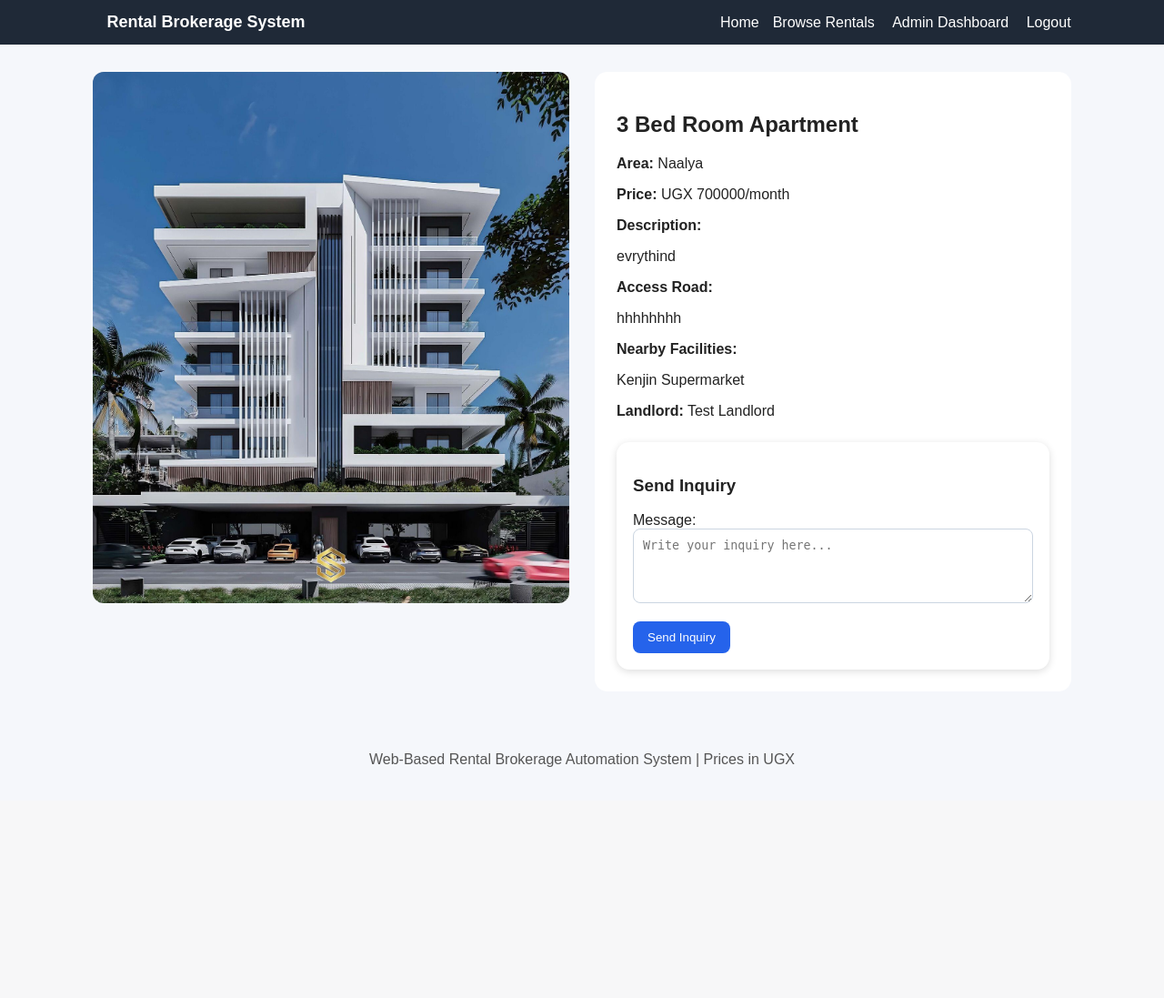
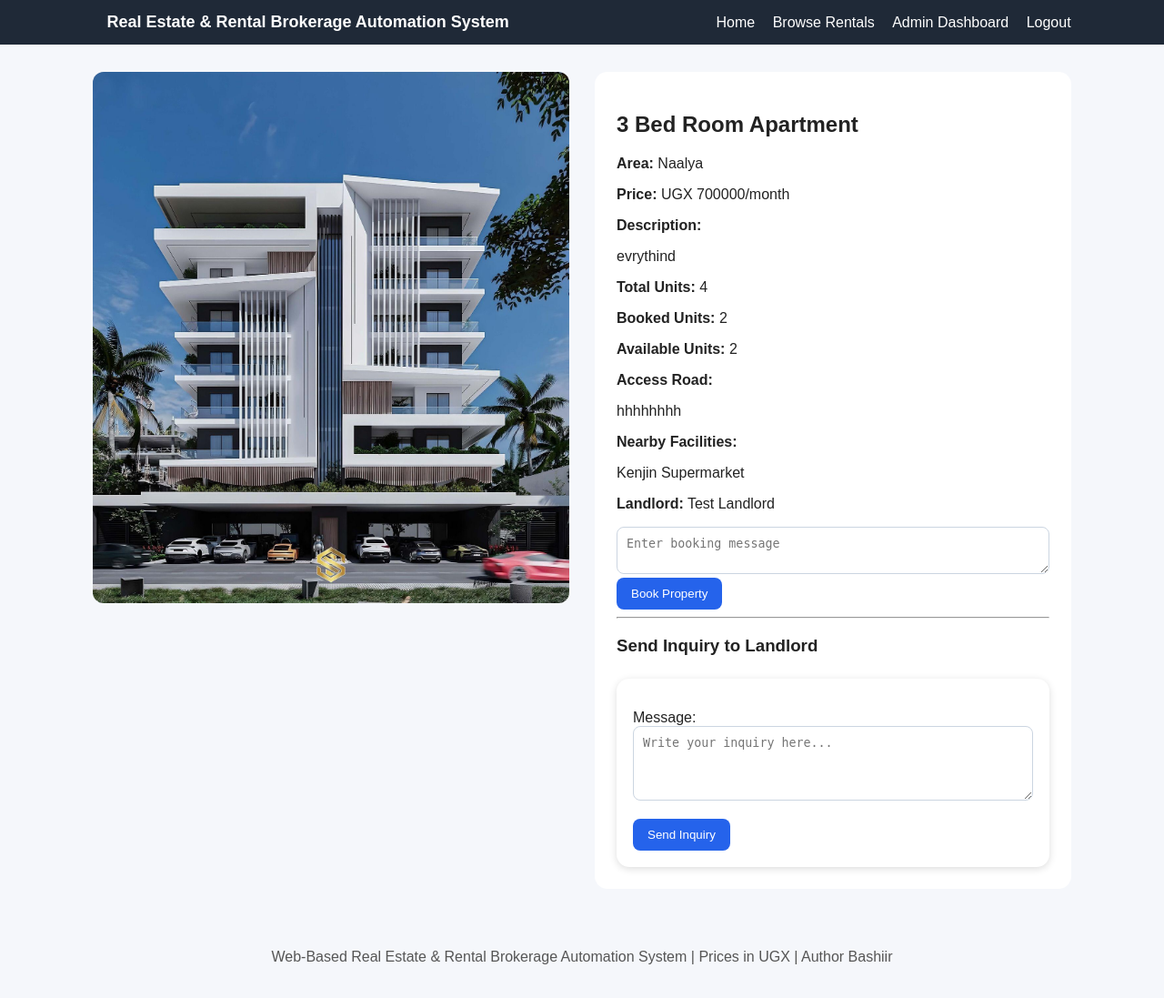
Before and after one commit to munddu/rental-brokerage-system, a Django app: page /properties/2/ in a window 1280 px wide. Shown: the whole page at 91% size. Before the commit the page ends 843 px from the top, so only its background shows below. Run offline with Django 5.2, Linux system fonts and the light colour scheme; a user stored in the database is signed in; data comes from the database, SQL or seed files in the repository; both versions use the stored data as it was after the commit.

Commit message:
Added tenant dashboard, booking approval workflow, inquiry responses, and admin preview

```diff
--- a/brokerage/forms.py
+++ b/brokerage/forms.py
@@ -1,7 +1,7 @@
 from django import forms
 from django.contrib.auth.models import User
 from django.contrib.auth.forms import AuthenticationForm
-from .models import Property, Inquiry, USER_ROLES
+from .models import Property, Inquiry, Booking, InquiryResponse, USER_ROLES
 
 class RegisterForm(forms.ModelForm):
     password=forms.CharField(widget=forms.PasswordInput)
@@ -22,7 +22,7 @@ class LoginForm(AuthenticationForm): pass
 class PropertyForm(forms.ModelForm):
     class Meta:
         model=Property
-        fields=['title','description','area','price','access_road_description','facilities','image','video']
+        fields=['title','description','area','price','total_units','access_road_description','facilities','image','video']
         widgets={'description':forms.Textarea(attrs={'rows':4}),
                  'access_road_description':forms.Textarea(attrs={'rows':3}),
                  'facilities':forms.Textarea(attrs={'rows':3})}
@@ -32,3 +32,27 @@ class InquiryForm(forms.ModelForm):
         model=Inquiry
         fields=['message']
         widgets={'message':forms.Textarea(attrs={'rows':4,'placeholder':'Write your inquiry here...'})}
+
+class BookingForm(forms.ModelForm):
+    class Meta:
+        model = Booking
+        fields = ['message']
+
+        widgets = {
+            'message': forms.Textarea(attrs={
+                'rows': 3,
+                'placeholder': 'Enter booking message'
+            })
+        }
+
+class InquiryResponseForm(forms.ModelForm):
+    class Meta:
+        model = InquiryResponse
+        fields = ['response']
+
+        widgets = {
+            'response': forms.Textarea(attrs={
+                'rows': 3,
+                'placeholder': 'Write response to tenant'
+            })
+        }
--- a/brokerage/views.py
+++ b/brokerage/views.py
@@ -3,8 +3,8 @@ from django.contrib.auth import login,logout
 from django.contrib.auth.decorators import login_required,user_passes_test
 from django.contrib.auth.models import User
 from django.shortcuts import get_object_or_404,redirect,render
-from .forms import RegisterForm,LoginForm,PropertyForm,InquiryForm
-from .models import Property,Inquiry,KAMPALA_AREAS
+from .forms import RegisterForm, LoginForm, PropertyForm, InquiryForm, BookingForm, InquiryResponseForm
+from .models import Property, Inquiry, Booking, InquiryResponse, KAMPALA_AREAS
 
 def is_admin(user): return user.is_authenticated and user.is_staff
 def is_landlord(user): return user.is_authenticated and hasattr(user,'profile') and user.profile.role=='Landlord'
@@ -68,18 +68,134 @@ def landlord_dashboard(request):
         messages.error(request,'Only landlords can access this page.'); return redirect('home')
     properties=Property.objects.filter(landlord=request.user)
     inquiries=Inquiry.objects.filter(property__landlord=request.user)
-    return render(request,'dashboards/landlord.html',{'properties':properties,'inquiries':inquiries})
+    bookings = Booking.objects.filter(property__landlord=request.user)
+    return render(request, 'dashboards/landlord.html', {
+    'properties': properties,
+    'inquiries': inquiries,
+    'bookings': bookings
+})
 
 @user_passes_test(is_admin)
 def admin_dashboard(request):
     return render(request,'dashboards/admin_dashboard.html',{'pending':Property.objects.filter(status='Pending'),'approved':Property.objects.filter(status='Approved')[:10],'rejected':Property.objects.filter(status='Rejected')[:10]})
 
 @user_passes_test(is_admin)
-def approve_property(request,property_id):
-    p=get_object_or_404(Property,id=property_id); p.status='Approved'; p.admin_comment=''; p.save()
-    messages.success(request,'Property approved.'); return redirect('admin_dashboard')
+def approve_property(request, property_id):
+    property_obj = get_object_or_404(Property, id=property_id)
+
+    if request.method == 'POST':
+        property_obj.status = 'Approved'
+        property_obj.admin_comment = request.POST.get('admin_comment', '')
+        property_obj.save()
+
+        messages.success(request, "Property approved successfully.")
+        return redirect('admin_dashboard')
+
+    return render(request, 'dashboards/admin_preview.html', {
+        'property': property_obj,
+        'action': 'approve'
+    })
 
 @user_passes_test(is_admin)
-def reject_property(request,property_id):
-    p=get_object_or_404(Property,id=property_id); p.status='Rejected'; p.admin_comment='Rejected by administrator.'; p.save()
-    messages.warning(request,'Property rejected.'); return redirect('admin_dashboard')
+def reject_property(request, property_id):
+    property_obj = get_object_or_404(Property, id=property_id)
+
+    if request.method == 'POST':
+        property_obj.status = 'Rejected'
+        property_obj.admin_comment = request.POST.get('admin_comment', '')
+        property_obj.save()
+
+        messages.warning(request, "Property rejected.")
+        return redirect('admin_dashboard')
+
+    return render(request, 'dashboards/admin_preview.html', {
+        'property': property_obj,
+        'action': 'reject'
+    })
+
+@login_required
+@login_required
+def book_property(request, property_id):
+    property_obj = get_object_or_404(Property, id=property_id, status='Approved')
+
+    if property_obj.available_units <= 0:
+        messages.error(request, "No units are available for booking.")
+        return redirect('property_detail', property_id=property_id)
+
+    if request.method == 'POST':
+        form = BookingForm(request.POST)
+        if form.is_valid():
+            booking = form.save(commit=False)
+            booking.property = property_obj
+            booking.tenant = request.user
+            booking.status = 'Pending'
+            booking.save()
+
+            messages.success(request, "Booking request submitted successfully. Please wait for landlord approval.")
+            return redirect('property_detail', property_id=property_id)
+
+    return redirect('property_detail', property_id=property_id)
+
+
+@login_required
+def respond_inquiry(request, inquiry_id):
+    inquiry = get_object_or_404(Inquiry, id=inquiry_id, property__landlord=request.user)
+
+    if request.method == 'POST':
+        response_text = request.POST.get('response')
+
+        if response_text:
+            InquiryResponse.objects.create(
+                inquiry=inquiry,
+                landlord=request.user,
+                response=response_text
+            )
+            messages.success(request, "Response sent successfully.")
+        else:
+            messages.error(request, "Response cannot be empty.")
+
+    return redirect('landlord_dashboard')
+
+@login_required
+def approve_booking(request, booking_id):
+    booking = get_object_or_404(Booking, id=booking_id, property__landlord=request.user)
+
+    if booking.status == 'Approved':
+        messages.info(request, "This booking is already approved.")
+        return redirect('landlord_dashboard')
+
+    if booking.property.available_units <= 0:
+        messages.error(request, "No units available to approve this booking.")
+        return redirect('landlord_dashboard')
+
+    booking.status = 'Approved'
+    booking.landlord_response = request.POST.get('landlord_response', 'Booking approved.')
+    booking.save()
+
+    booking.property.booked_units += 1
+    booking.property.save()
+
+    messages.success(request, "Booking approved successfully.")
+    return redirect('landlord_dashboard')
+
+
+@login_required
+def reject_booking(request, booking_id):
+    booking = get_object_or_404(Booking, id=booking_id, property__landlord=request.user)
+
+    booking.status = 'Rejected'
+    booking.landlord_response = request.POST.get('landlord_response', 'Booking rejected.')
+    booking.save()
+
+    messages.warning(request, "Booking rejected.")
+    return redirect('landlord_dashboard')
+
+@login_required
+def tenant_dashboard(request):
+    inquiries = Inquiry.objects.filter(tenant=request.user)
+    bookings = Booking.objects.filter(tenant=request.user)
+
+    return render(request, 'dashboards/tenant.html', {
+        'inquiries': inquiries,
+        'bookings': bookings
+    })
--- a/rentalsystem/urls.py
+++ b/rentalsystem/urls.py
@@ -14,8 +14,13 @@ path('properties/',views.property_list,name='property_list'),
 path('properties/add/',views.add_property,name='add_property'),
 path('properties/<int:property_id>/',views.property_detail,name='property_detail'),
 path('inquiry/<int:property_id>/',views.send_inquiry,name='send_inquiry'),
+path('book/<int:property_id>/', views.book_property, name='book_property'),
+path('booking/approve/<int:booking_id>/', views.approve_booking, name='approve_booking'),
+path('booking/reject/<int:booking_id>/', views.reject_booking, name='reject_booking'),
+path('inquiry/respond/<int:inquiry_id>/', views.respond_inquiry, name='respond_inquiry'),
 path('landlord-dashboard/',views.landlord_dashboard,name='landlord_dashboard'),
 path('admin-dashboard/',views.admin_dashboard,name='admin_dashboard'),
 path('admin-dashboard/approve/<int:property_id>/',views.approve_property,name='approve_property'),
 path('admin-dashboard/reject/<int:property_id>/',views.reject_property,name='reject_property'),
+path('tenant-dashboard/', views.tenant_dashboard, name='tenant_dashboard'),
 ]+static(settings.MEDIA_URL,document_root=settings.MEDIA_ROOT)
--- a/templates/base.html
+++ b/templates/base.html
@@ -2,23 +2,78 @@
 <html>
 <head>
     <meta charset="UTF-8">
-<title>Rental Brokerage System</title>
+    <title>Real Estate & Rental Brokerage Automation System</title>
+
     <link rel="stylesheet" href="/static/css/style.css">
 </head>
+
 <body>
+
 <nav class="navbar">
-<div class="brand"><a href="/">Rental Brokerage System</a></div>
+
+    <div class="brand">
+        <a href="/">
+            Real Estate & Rental Brokerage Automation System
+        </a>
+    </div>
+
     <div class="nav-links">
-<a href="/">Home</a><a href="/properties/">Browse Rentals</a>
+
+        <a href="/">Home</a>
+
+        <a href="/properties/">Browse Rentals</a>
+
         {% if user.is_authenticated %}
-{% if user.profile.role == 'Landlord' %}<a href="/landlord-dashboard/">Landlord Dashboard</a><a href="/properties/add/">Post Property</a>{% endif %}
-{% if user.is_staff %}<a href="/admin-dashboard/">Admin Dashboard</a>{% endif %}
+
+            {% if user.profile.role == 'Tenant' %}
+                <a href="/tenant-dashboard/">Tenant Dashboard</a>
+            {% endif %}
+
+            {% if user.profile.role == 'Landlord' %}
+                <a href="/landlord-dashboard/">Landlord Dashboard</a>
+                <a href="/properties/add/">Post Property</a>
+            {% endif %}
+
+            {% if user.is_staff %}
+                <a href="/admin-dashboard/">Admin Dashboard</a>
+            {% endif %}
+
             <a href="/logout/">Logout</a>
-{% else %}<a href="/login/">Login</a><a href="/register/">Register</a>{% endif %}
+
+        {% else %}
+
+            <a href="/login/">Login</a>
+
+            <a href="/register/">Register</a>
+
+        {% endif %}
+
     </div>
+
 </nav>
-{% if messages %}<div class="messages">{% for message in messages %}<div class="message">{{ message }}</div>{% endfor %}</div>{% endif %}
-<main class="container">{% block content %}{% endblock %}</main>
-<footer><p>Web-Based Rental Brokerage Automation System | Prices in UGX</p></footer>
+
+{% if messages %}
+<div class="messages">
+    {% for message in messages %}
+        <div class="message">
+            {{ message }}
+        </div>
+    {% endfor %}
+</div>
+{% endif %}
+
+<main class="container">
+
+    {% block content %}
+    {% endblock %}
+
+</main>
+
+<footer>
+    <p>
+        Web-Based Real Estate & Rental Brokerage Automation System | Prices in UGX | Author Bashiir
+    </p>
+</footer>
+
 </body>
 </html>
--- a/templates/dashboards/admin_dashboard.html
+++ b/templates/dashboards/admin_dashboard.html
@@ -2,7 +2,8 @@
 <h2>Administrator Dashboard</h2><h3>Pending Properties</h3>
 <table><tr><th>Title</th><th>Area</th><th>Price</th><th>Landlord</th><th>Action</th></tr>
 {% for property in pending %}<tr><td>{{ property.title }}</td><td>{{ property.area }}</td><td>UGX {{ property.price }}</td><td>{{ property.landlord.username }}</td>
-<td><a class="btn" href="/admin-dashboard/approve/{{ property.id }}/">Approve</a> <a class="btn danger" href="/admin-dashboard/reject/{{ property.id }}/">Reject</a></td></tr>
+<td><a class="btn" href="/admin-dashboard/approve/{{ property.id }}/">Preview & Approve</a>
+<a class="btn danger" href="/admin-dashboard/reject/{{ property.id }}/">Preview & Reject</a></td></tr>
 {% empty %}<tr><td colspan="5">No pending properties.</td></tr>{% endfor %}</table>
 <h3>Recently Approved</h3><ul>{% for property in approved %}<li>{{ property.title }} - {{ property.area }} - UGX {{ property.price }}</li>{% empty %}<li>No approved properties yet.</li>{% endfor %}</ul>
 {% endblock %}
--- a/templates/properties/detail.html
+++ b/templates/properties/detail.html
@@ -1,13 +1,69 @@
-{% extends 'base.html' %}{% block content %}
-<div class="detail-layout"><div>
-{% if property.image %}<img class="detail-img" src="{{ property.image.url }}">{% endif %}
-{% if property.video %}<h3>Property / Access Road Video</h3><video class="video" controls><source src="{{ property.video.url }}"></video>{% endif %}
-</div><div class="detail-info">
-<h2>{{ property.title }}</h2><p><b>Area:</b> {{ property.area }}</p><p><b>Price:</b> UGX {{ property.price }}/month</p>
-<p><b>Description:</b></p><p>{{ property.description }}</p>
-<p><b>Access Road:</b></p><p>{{ property.access_road_description }}</p>
-<p><b>Nearby Facilities:</b></p><p>{{ property.facilities|default:"Not specified" }}</p>
-<p><b>Landlord:</b> {{ property.landlord.get_full_name|default:property.landlord.username }}</p>
-{% if user.is_authenticated %}<form method="post" action="/inquiry/{{ property.id }}/" class="form-card small">{% csrf_token %}<h3>Send Inquiry</h3>{{ inquiry_form.as_p }}<button>Send Inquiry</button></form>
-{% else %}<p><a href="/login/">Login</a> to send an inquiry.</p>{% endif %}
-</div></div>{% endblock %}
+{% extends 'base.html' %}
+{% block content %}
+
+<div class="detail-layout">
+    <div>
+        {% if property.image %}
+            <img class="detail-img" src="{{ property.image.url }}">
+        {% endif %}
+
+        {% if property.video %}
+            <h3>Property / Access Road Video</h3>
+            <video class="video" controls>
+                <source src="{{ property.video.url }}">
+            </video>
+        {% endif %}
+    </div>
+
+    <div class="detail-info">
+        <h2>{{ property.title }}</h2>
+
+        <p><b>Area:</b> {{ property.area }}</p>
+        <p><b>Price:</b> UGX {{ property.price }}/month</p>
+
+        <p><b>Description:</b></p>
+        <p>{{ property.description }}</p>
+
+        <p><strong>Total Units:</strong> {{ property.total_units }}</p>
+        <p><strong>Booked Units:</strong> {{ property.booked_units }}</p>
+        <p><strong>Available Units:</strong> {{ property.available_units }}</p>
+
+        <p><b>Access Road:</b></p>
+        <p>{{ property.access_road_description }}</p>
+
+        <p><b>Nearby Facilities:</b></p>
+        <p>{{ property.facilities|default:"Not specified" }}</p>
+
+        <p><b>Landlord:</b> {{ property.landlord.get_full_name|default:property.landlord.username }}</p>
+
+        {% if user.is_authenticated %}
+
+            {% if property.available_units > 0 %}
+            <form method="post" action="/book/{{ property.id }}/">
+                {% csrf_token %}
+                <textarea name="message" placeholder="Enter booking message"></textarea>
+                <button type="submit">Book Property</button>
+            </form>
+            {% endif %}
+
+            <hr>
+
+            <h3>Send Inquiry to Landlord</h3>
+
+            <form method="post" action="/inquiry/{{ property.id }}/" class="form-card small">
+                {% csrf_token %}
+                {{ inquiry_form.as_p }}
+                <button type="submit">Send Inquiry</button>
+            </form>
+
+        {% else %}
+
+            <p>
+                <a href="/login/">Login</a> to send an inquiry or book this property.
+            </p>
+
+        {% endif %}
+    </div>
+</div>
+
+{% endblock %}
```
Also changed, not shown: brokerage/models.py (+25 -0 lines), templates/dashboards/admin_preview.html (added, +44 -0 lines), templates/dashboards/landlord.html (+116 -8 lines), templates/dashboards/tenant.html (added, +58 -0 lines), brokerage/migrations/0002_property_booked_units_property_total_units_booking_and_more.py (added), db.sqlite3, media/property_images/p1.jpg (added), media/property_images/project_6.jpg (added). Lines whose indentation alone changed are shown as unchanged.
